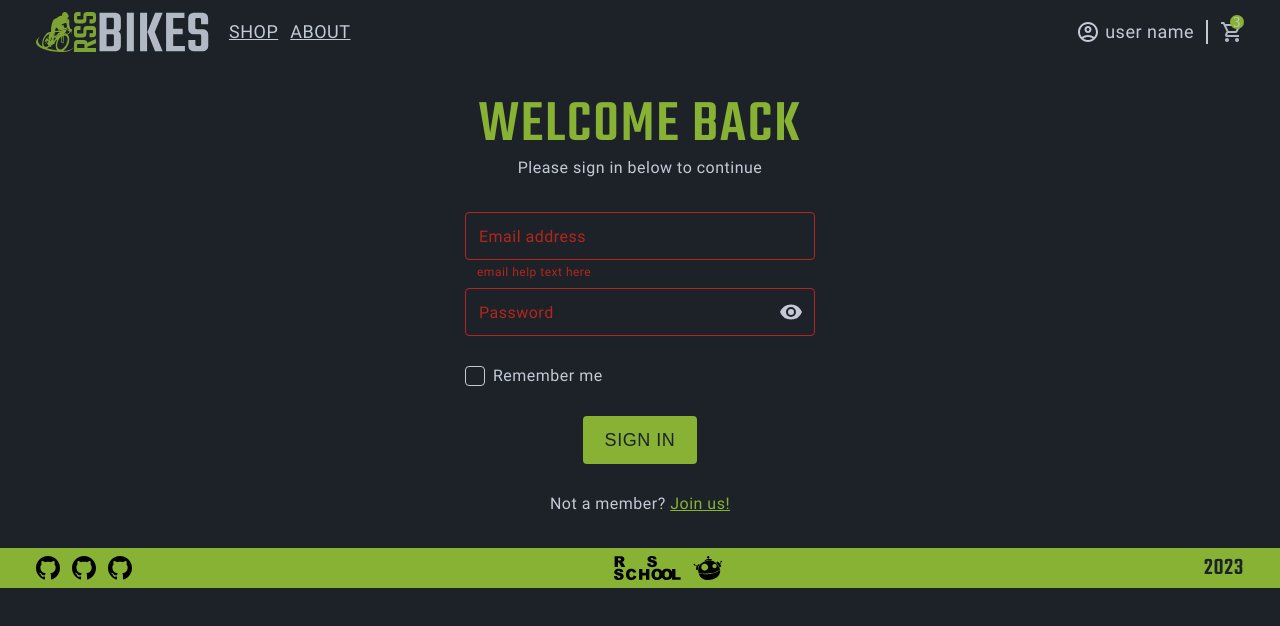
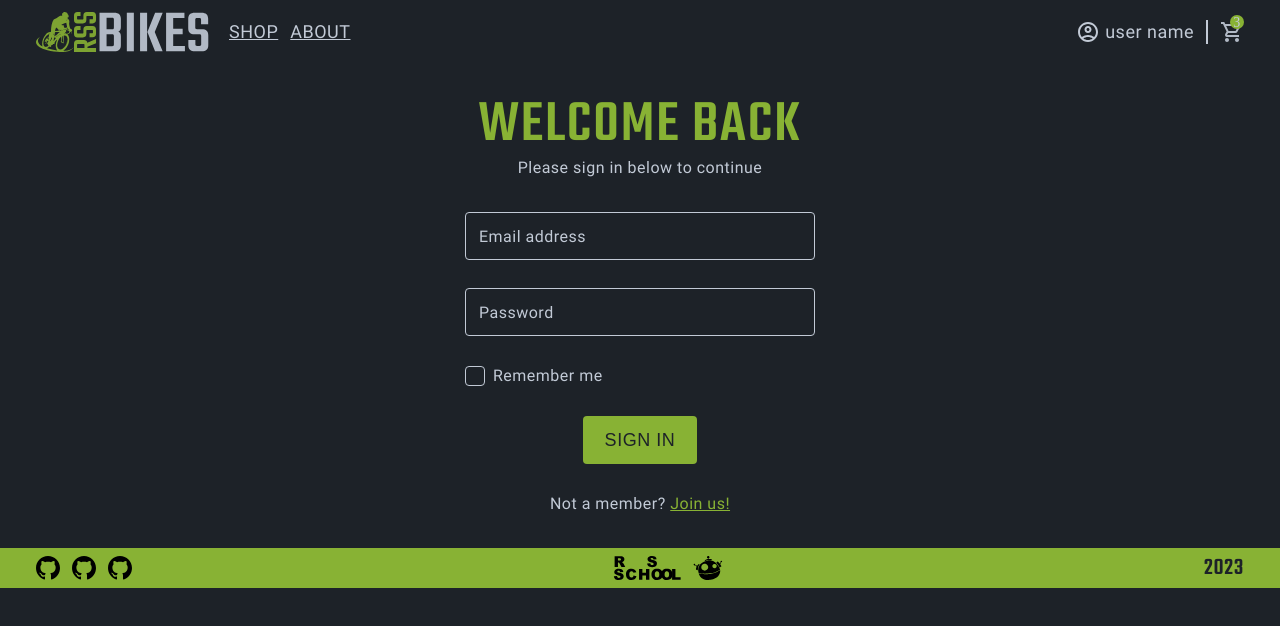
Before and after one commit to gtailde/bike-shop, a React (Create React App) app: page /login in a window 1280 px wide. Shown: the top 626 px of the page. Built offline with nearby package versions, Linux system fonts and the light colour scheme; the HTML template or start-up script is replaced by a standard one; a web font is replaced by a local one.

Commit message:
feat: implement client-side validation

```diff
--- a/src/components/blocks/Login/Login.tsx
+++ b/src/components/blocks/Login/Login.tsx
@@ -1,49 +1,65 @@
 import './style.scss';
-import React, { useState } from 'react';
+import React, { type BaseSyntheticEvent, useState } from 'react';
 import { Link } from 'react-router-dom';
 import { Button } from 'components/UI/Button/Button';
 import { Form } from 'components/UI/Form/Form';
 import { TextField } from 'components/UI/TextField/TextField';
 import { ControlLabel } from 'components/UI/ControlLabel/ControlLabel';
 import { pagePathnames } from 'router/pagePathnames';
+import * as yup from 'yup';
+import { yupResolver } from '@hookform/resolvers/yup';
+import { useForm } from 'react-hook-form';
+import { emailSchema, passwordSchema } from 'validations/validationSchemes';
 import { type ITextFieldProps } from 'components/UI/TextField/types';
 
+const schema = yup.object({
+  email: emailSchema,
+  password: passwordSchema,
+});
+
 export const Login = () => {
-  const [email, setEmail] = useState('');
-  const [password, setPassword] = useState('');
+  const form = useForm({
+    defaultValues: {
+      email: '',
+      password: '',
+    },
+    resolver: yupResolver(schema),
+    mode: 'all',
+  });
+
+  const { register, handleSubmit, formState } = form;
+  const { errors } = formState;
   const [isRemember, setIsRemember] = useState(false);
-  const formInputsData = { email, password, isRemember };
 
   const handleRememberCheck = (value: boolean) => {
     setIsRemember(value);
   };
 
-  const handleSubmit = () => {
-    console.log('post login data: ', formInputsData);
+  const onSubmit = handleSubmit((data) => {
+    console.log(data);
+  });
+
+  const onBlur = (e: BaseSyntheticEvent) => {
+    console.log(e.target.name);
+    console.log(e.target.value);
   };
 
   const formFields: ITextFieldProps[] = [
     {
       id: '1',
-      type: 'email',
       label: 'Email address',
-      value: email,
-      helpText: 'email help text here',
-      isTextShows: true,
-      isValid: false,
-      onChange: (value: string) => {
-        setEmail(value);
-      },
+      name: 'email',
+      isValid: !errors.email?.message,
+      helpText: errors.email?.message,
+      isTextShows: !!errors.email?.message,
     },
     {
       id: '2',
-      type: 'password',
       label: 'Password',
-      value: password,
-      helpText: 'email help text here',
-      onChange: (value: string) => {
-        setPassword(value);
-      },
+      name: 'password',
+      isValid: !errors.password?.message,
+      helpText: errors.password?.message,
+      isTextShows: !!errors.password?.message,
     },
   ];
 
@@ -55,12 +71,17 @@ export const Login = () => {
           <p className="login__title">Welcome back</p>
           <p className="login__description">Please sign in below to continue</p>
         </header>
-        <Form className="login__form" action="">
-          {formFields.map(({ id, ...data }, index) => (
-            <TextField {...data} key={id} id={`input-${index}`} />
+        <Form className="login__form" action="" onSubmit={onSubmit}>
+          {formFields.map(({ id, name, ...data }, index) => (
+            <TextField
+              {...data}
+              key={id}
+              id={`input-${index}`}
+              {...register(name as keyof typeof Form, { onBlur })}
+            />
           ))}
           <ControlLabel checked={isRemember} label="Remember me" onChange={handleRememberCheck} />
-          <Button accent className="form__button" onClick={handleSubmit}>
+          <Button accent className="form__button" type="submit">
             Sign in
           </Button>
           <p className="form__note">
```
